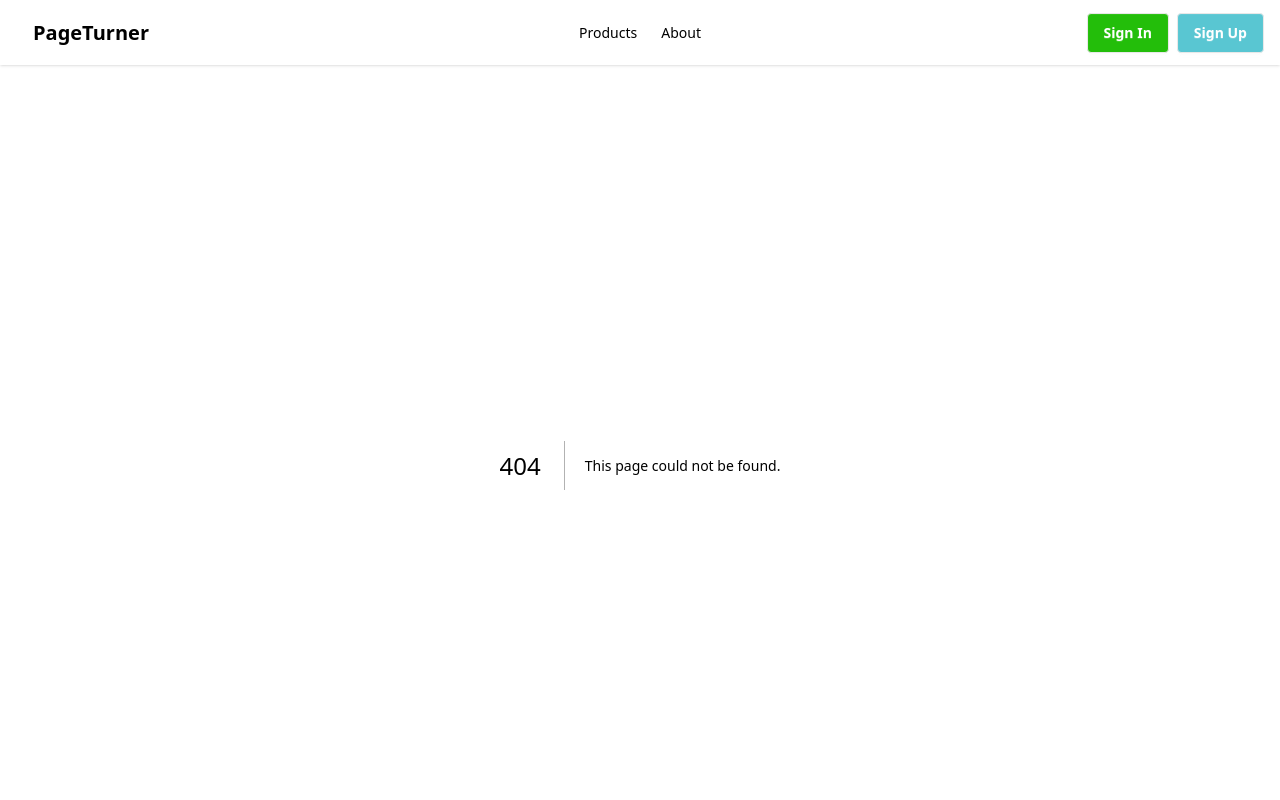
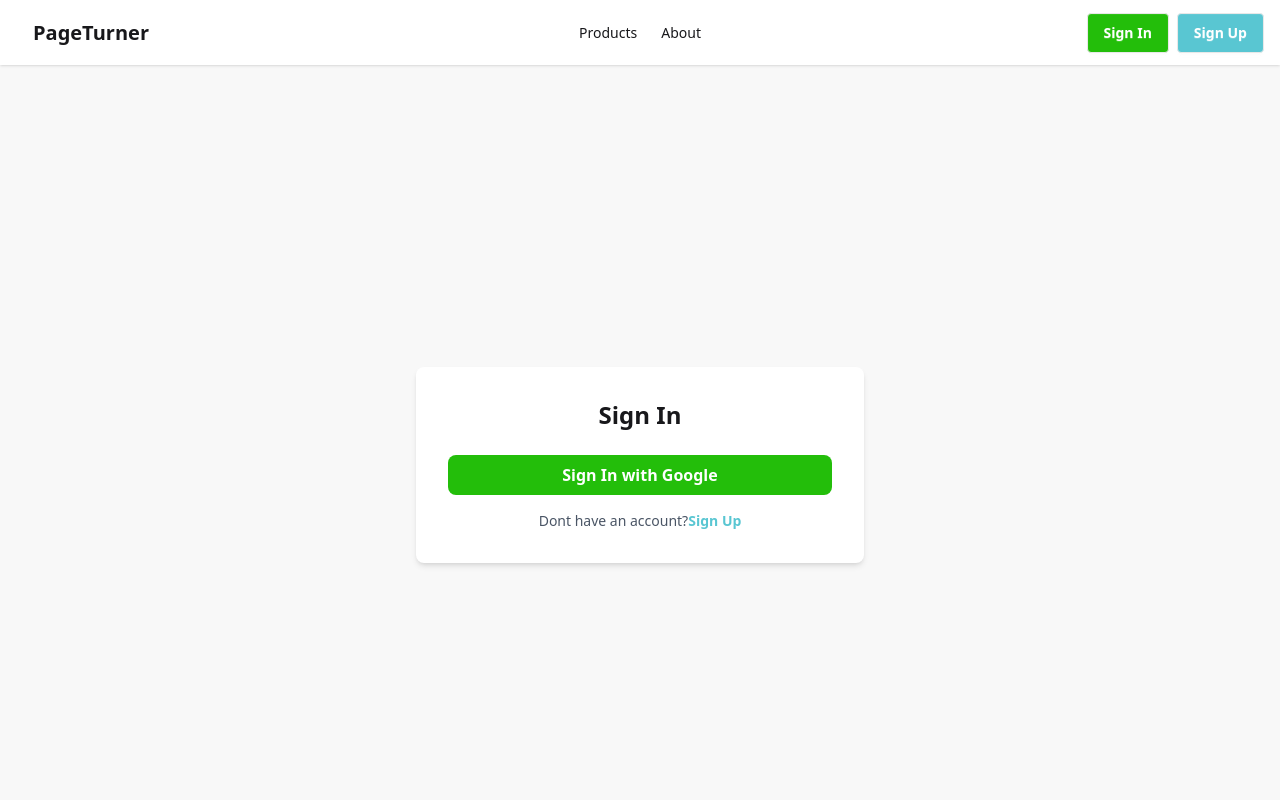
Before and after one commit to mehediakash01/next-project, a Next.js app: page /login in a window 1280 px wide. Before the commit this address had no page. Shown: the top 800 px of the page. Built offline with nearby package versions, Linux system fonts and the light colour scheme.

Commit message:
connected mongodb

```diff
--- a/Component/ProductHighlights.jsx
+++ b/Component/ProductHighlights.jsx
@@ -7,17 +7,15 @@ const ProductHighlights = () => {
   const [books, setBooks] = useState([]);
 
   useEffect(() => {
-    // Fetch data from public/data/booksData.json
-    fetch("/data/booksData.json")
+    fetch("/api/books")
       .then((res) => res.json())
-      .then((data) => setBooks(data.slice(0,4)))
+      .then((data) => setBooks(data))
       .catch((err) => console.error(err));
   }, []);
 
   return (
     <section className="max-w-7xl mx-auto px-4 py-12">
       <h2 className="text-3xl font-bold mb-8 text-center">Book Highlights</h2>
-
       <div className="grid grid-cols-1 sm:grid-cols-2 md:grid-cols-3 lg:grid-cols-4 gap-6">
         {books.map((book) => (
           <div
--- /dev/null
+++ b/app/api/books/route.js
@@ -0,0 +1,18 @@
+// /app/api/books/route.js
+import clientPromise from "@/lib/dbConnect";
+
+export async function GET() {
+  try {
+    const client = await clientPromise;
+    const db = client.db("bookStore"); // Replace with your DB name
+    const books = await db.collection("books").find().limit(4).toArray();
+
+    return new Response(JSON.stringify(books), {
+      headers: { "Content-Type": "application/json" },
+    });
+  } catch (err) {
+    return new Response(JSON.stringify({ error: err.message }), {
+      status: 500,
+    });
+  }
+}
--- /dev/null
+++ b/app/login/page.js
@@ -0,0 +1,31 @@
+"use client";
+
+import React from "react";
+
+const LoginPage = () => {
+  return (
+    <div className="min-h-screen flex items-center justify-center bg-base-200 px-4">
+      <div className="bg-white p-8 rounded-lg shadow-md w-full max-w-md">
+        <h2 className="text-2xl font-bold mb-6 text-center">Sign In</h2>
+
+        {/* Placeholder login button */}
+        <button
+          className="w-full py-2 px-4 text-white font-semibold rounded-lg"
+          style={{ backgroundColor: "#23BE0A" }}
+          onClick={() => alert("Login functionality coming soon!")}
+        >
+          Sign In with Google
+        </button>
+
+        <p className="mt-4 text-center text-sm text-gray-600">
+          Dont have an account?
+          <a href="/signup" className="text-[#59C6D2] font-semibold">
+            Sign Up
+          </a>
+        </p>
+      </div>
+    </div>
+  );
+};
+
+export default LoginPage;
--- /dev/null
+++ b/lib/dbConnect.js
@@ -0,0 +1,25 @@
+// /lib/dbConnect.js
+import { MongoClient } from "mongodb";
+
+const uri = process.env.MONGODB_URI; // Add your Mongo URI in .env.local
+const options = {};
+
+let client;
+let clientPromise;
+
+if (!process.env.MONGODB_URI) {
+  throw new Error("Please add your Mongo URI to .env.local");
+}
+
+if (process.env.NODE_ENV === "development") {
+  if (!global._mongoClientPromise) {
+    client = new MongoClient(uri, options);
+    global._mongoClientPromise = client.connect();
+  }
+  clientPromise = global._mongoClientPromise;
+} else {
+  client = new MongoClient(uri, options);
+  clientPromise = client.connect();
+}
+
+export default clientPromise;
--- a/package.json
+++ b/package.json
@@ -12,6 +12,7 @@
     "@next-auth/prisma-adapter": "^1.0.7",
     "@prisma/client": "^6.14.0",
     "daisyui": "^5.0.50",
+    "mongodb": "^6.18.0",
     "next": "15.5.0",
     "next-auth": "^4.24.11",
     "prisma": "^6.14.0",
```
Also changed, not shown: 1 other file (tests, documents, lock files or other folders).
